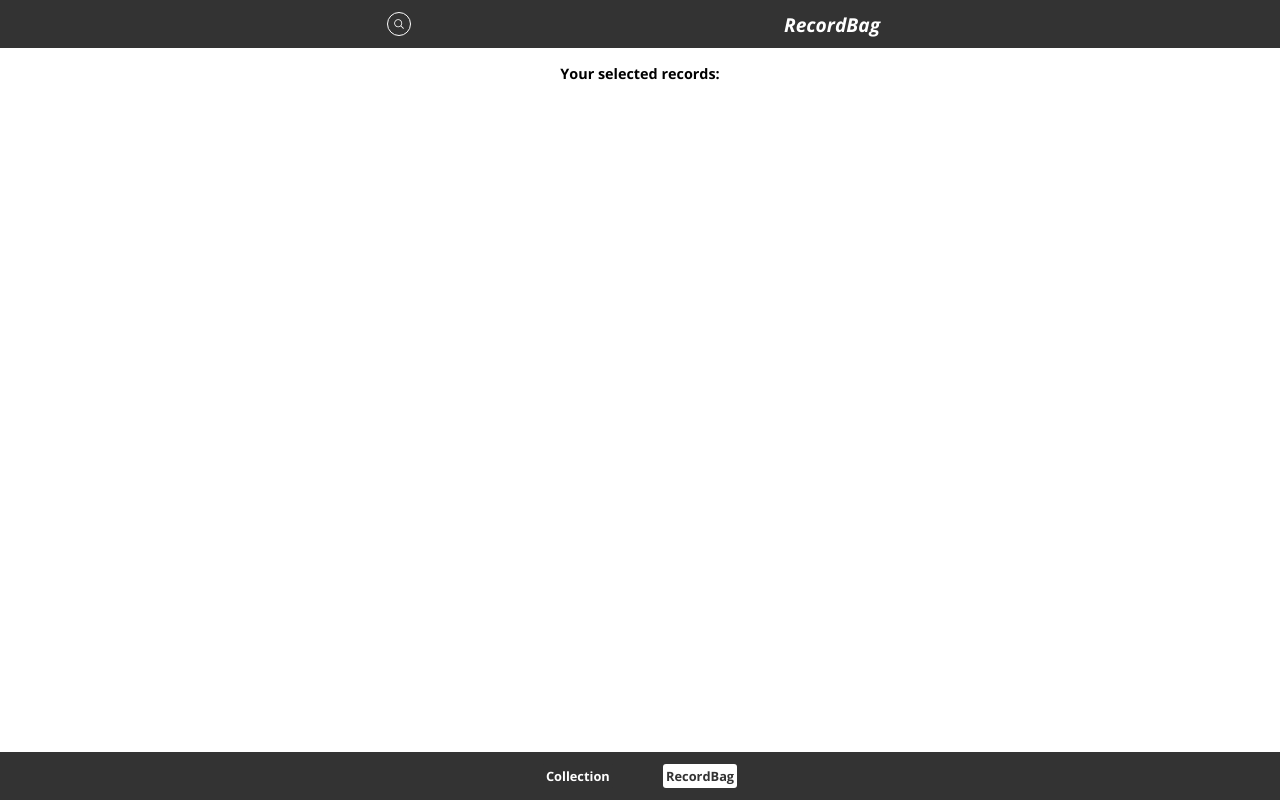
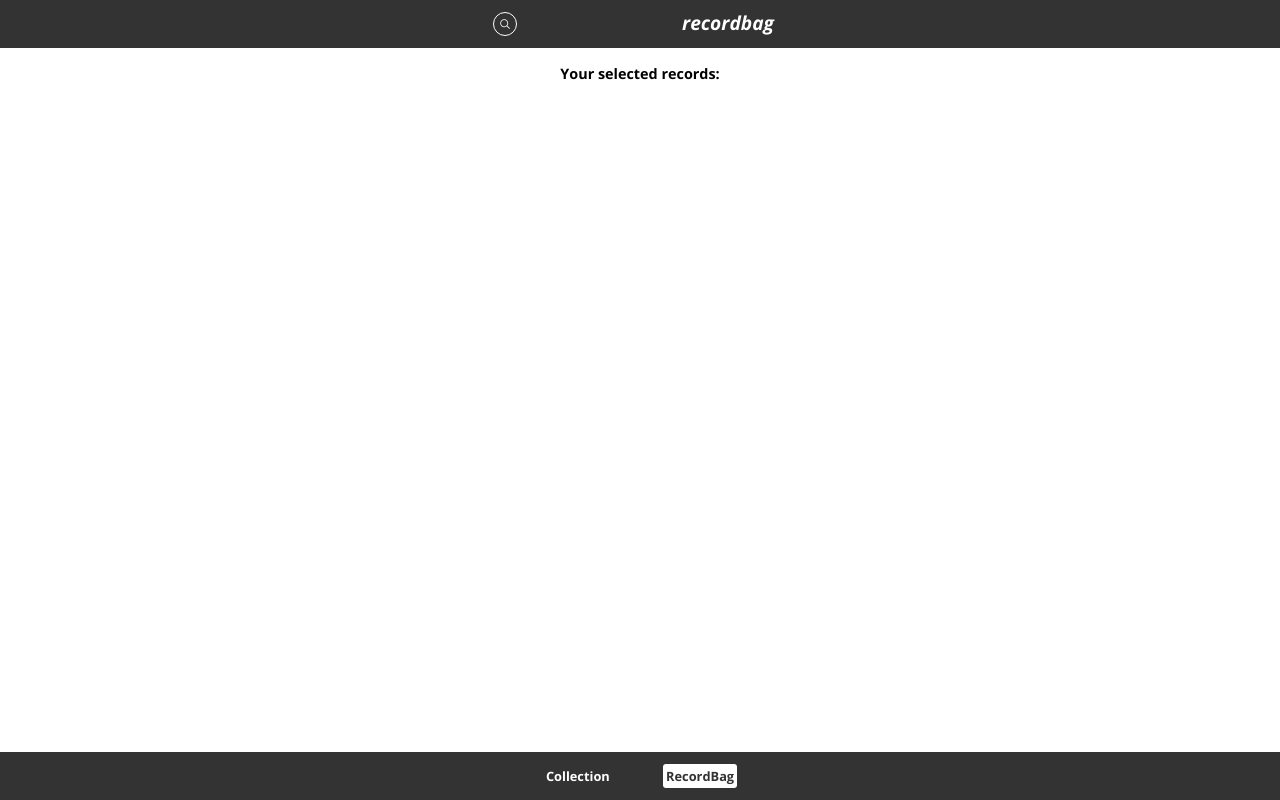
Before and after one commit to StefanieLoeser/capstone-project, a Next.js app: page /recordbag in a window 1280 px wide. Built offline with nearby package versions, Linux system fonts and the light colour scheme.

Commit message:
adapt second page header styling

```diff
--- a/pages/collection.js
+++ b/pages/collection.js
@@ -102,8 +102,7 @@ const HeaderWrapper = styled.div`
 const Heading = styled.header`
   background-color: #333333;
   width: 100%;
-  height: 60px;
-  /* height: 48px; */
+  height: 48px;
   color: white;
   font-family: 'Open Sans', sans-serif;
   font-weight: bold;
--- a/pages/recordbag.js
+++ b/pages/recordbag.js
@@ -10,10 +10,12 @@ export default function RecordBag({ onToggleBookmark }) {
   return (
     <>
       <Heading>
-        <Searchbar />
-        <h1>
-          <em>RecordBag</em>
-        </h1>
+        <HeaderWrapper>
+          <Searchbar />
+          <h1>
+            <em>recordbag</em>
+          </h1>
+        </HeaderWrapper>
       </Heading>
       <Text>Your selected records:</Text>
       <SelectionWrapper>
@@ -40,6 +42,13 @@ export default function RecordBag({ onToggleBookmark }) {
     </>
   );
 }
+
+const HeaderWrapper = styled.div`
+  display: flex;
+  justify-content: space-between;
+  padding: 1rem;
+  width: 300px;
+`;
 
 const SelectionWrapper = styled.section`
   position: relative;
```
